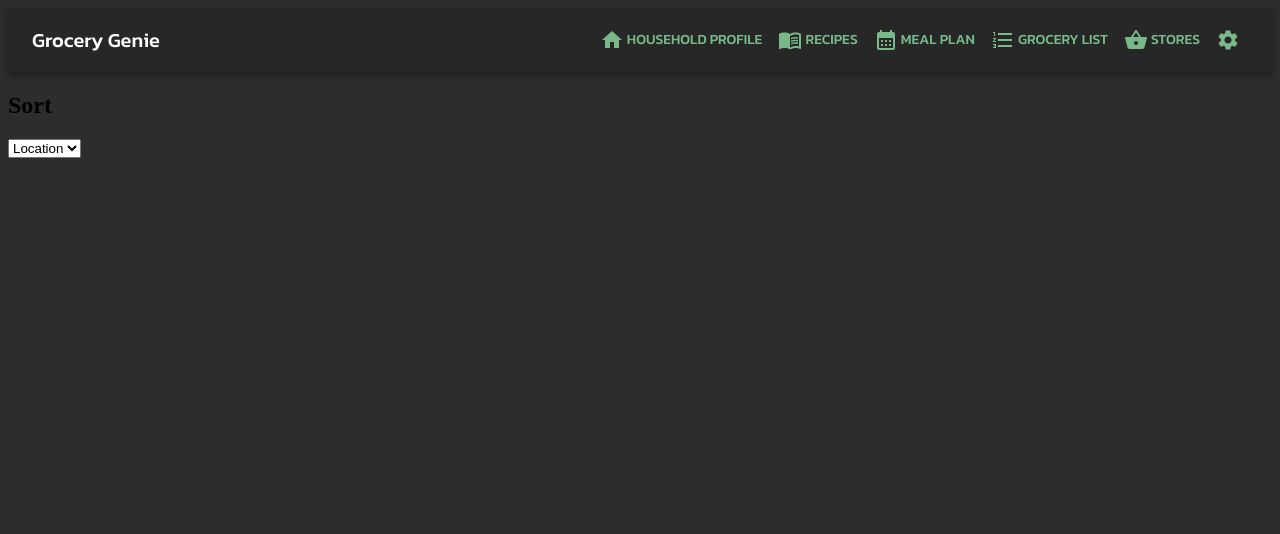
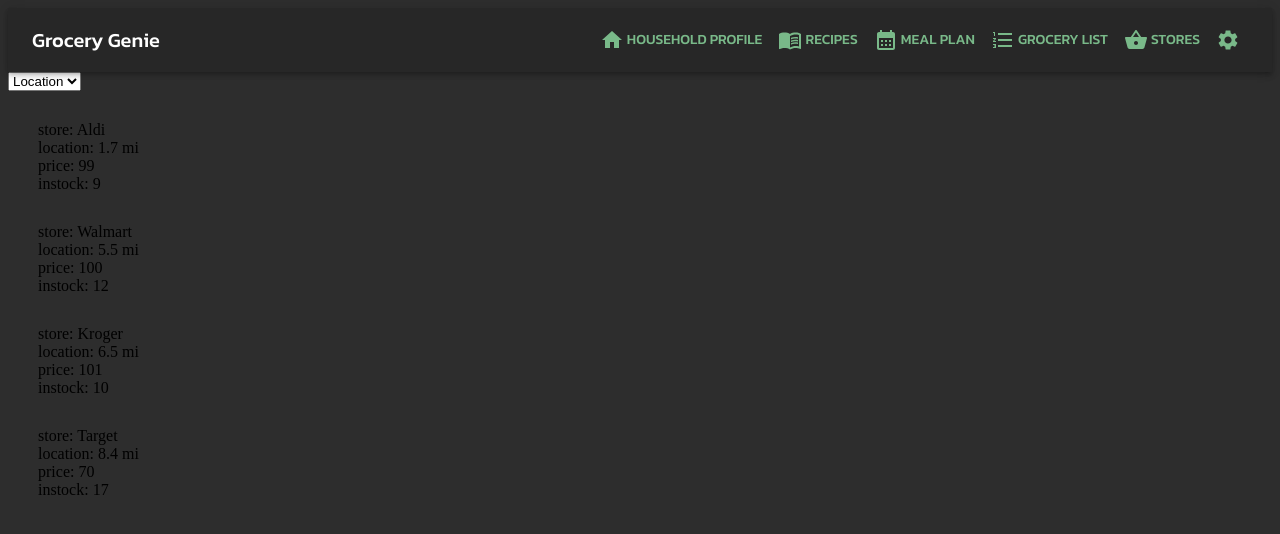
Before and after one commit to frontoge/s23-Copper, a React (Vite) app in the folder grocery-genie/: page /stores in a window 1280 px wide. Shown: the top 534 px of the page. Built offline with nearby package versions, Linux system fonts and the light colour scheme.

Commit message:
sorting working without styling

```diff
--- a/grocery-genie/src/components/storeRecs.jsx
+++ b/grocery-genie/src/components/storeRecs.jsx
@@ -15,10 +15,10 @@ import target from '../images/target_logo.png'
 <link rel="stylesheet" href="../styles/storeRecStyles.css"></link>
 
 const storeList = [
-    {name:'Walmart',image:walmart, location: 5.5, price:100, in_stock: 12, link: 'https://www.walmart.com/cp/976759?&adid=22222222220221176149&wmlspartner=wmtlabs&wl0=e&wl1=g&wl2=c&wl3=193590193349&wl4=aud-1651068664266:kwd-667579415&wl5=9008553&wl6=&wl7=&wl8=&veh=sem&gclid=CjwKCAjwrpOiBhBVEiwA_473dBKP0ffG4wqCJX38ZbJUwECrYGszdswQGq1i8Ch47dpGU1S_GgsylRoCeEoQAvD_BwE&gclsrc=aw.ds'},
-    {name:'Kroger', image:kroger, location : 6.5, price:101, in_stock: 10,link: 'https://www.kroger.com/pr/pickup-delivery-savings-4?ds_rl=1281562&ds_rl=1281680&cid=ps_adw_ogs_15x1savoffer_t:krogerclick&gclid=CjwKCAjwrpOiBhBVEiwA_473dFDZrwW3aTGjQaQwviSQy7rjNQwTiJkl1vDpK0YPb9cE5A0d8EM16xoCN20QAvD_BwE&gclsrc=aw.ds'},
-    {name:'Aldi', image: aldi, location: 1.7, price:99, in_stock: 9,link: 'https://www.aldi.us/?utm_source=google&utm_medium=sem&utm_campaign=brand&utm_term=aldi&gclid=CjwKCAjwrpOiBhBVEiwA_473dMx0IJIjK0_ys11If1jVm80YPOLbXhfDPAlyt26YwahkrRHvkiCNfRoCtAgQAvD_BwE&gclsrc=aw.ds'},
-    {name: 'Target', image: target, location: 8.4, price: 70, in_stock: 17,link: 'https://www.target.com/c/grocery/-/N-5xt1a'}
+    {id: 1, name:'Walmart',image:walmart, location: 5.5, price:100, in_stock: 12, link: 'https://www.walmart.com/cp/976759?&adid=22222222220221176149&wmlspartner=wmtlabs&wl0=e&wl1=g&wl2=c&wl3=193590193349&wl4=aud-1651068664266:kwd-667579415&wl5=9008553&wl6=&wl7=&wl8=&veh=sem&gclid=CjwKCAjwrpOiBhBVEiwA_473dBKP0ffG4wqCJX38ZbJUwECrYGszdswQGq1i8Ch47dpGU1S_GgsylRoCeEoQAvD_BwE&gclsrc=aw.ds'},
+    {id: 2, name:'Kroger', image:kroger, location : 6.5, price:101, in_stock: 10,link: 'https://www.kroger.com/pr/pickup-delivery-savings-4?ds_rl=1281562&ds_rl=1281680&cid=ps_adw_ogs_15x1savoffer_t:krogerclick&gclid=CjwKCAjwrpOiBhBVEiwA_473dFDZrwW3aTGjQaQwviSQy7rjNQwTiJkl1vDpK0YPb9cE5A0d8EM16xoCN20QAvD_BwE&gclsrc=aw.ds'},
+    {id: 3, name:'Aldi', image: aldi, location: 1.7, price:99, in_stock: 9,link: 'https://www.aldi.us/?utm_source=google&utm_medium=sem&utm_campaign=brand&utm_term=aldi&gclid=CjwKCAjwrpOiBhBVEiwA_473dMx0IJIjK0_ys11If1jVm80YPOLbXhfDPAlyt26YwahkrRHvkiCNfRoCtAgQAvD_BwE&gclsrc=aw.ds'},
+    {id: 4, name: 'Target', image: target, location: 8.4, price: 70, in_stock: 17,link: 'https://www.target.com/c/grocery/-/N-5xt1a'}
     ];
 let s = [];
 
@@ -72,7 +72,6 @@ function StoreRec(props) {
         return (
         <div className='storeinfo'>
 
-                <h2>Sort</h2>
                 <select onChange={(e) => setSortType(e.target.value)}>
                     <option value="location">Location</option>
                     <option value="price">Price</option>
@@ -82,53 +81,16 @@ function StoreRec(props) {
 
 
 
-        {data?.map((store, index) => {
-        s.push(
-        <div>
-            <Box
-            sx={{
-            width: 300,
-            height: 300,
-            position: 'relative',
-            backgroundColor: 'primary.main'}}>
-        <img src={data[index].image} alt="target" width={150} height={100}
-        sx={{
-            position: 'absolute',
-            top:0,
-            left:0
-        }}/>
-
-          <div  sx={{
-                position: 'relative',
-                top:0,
-                end:0
-            }}>
-
-        <h5> {data[index].location} mi</h5>
+    {data.map(store => (
+        <div key={store.id} style={{ margin: '30px' }}>
+          <div>{`store: ${store.name}`}</div>
+          <div>{`location: ${store.location} mi`}</div>
+          <div>{`price: ${store.price}`}</div>
+          <div>{`instock: ${store.in_stock}`}</div>
         </div>
-
-            <p>
-                                In Stock Items: {data[index].in_stock}
-                            </p>
-                            <p>
-                                Total Price: ${data[index].price}
-                            </p>
-            <Button variant="contained"
-            sx={{
-                position: 'absolute',
-                right:0,
-                bottom:0
-            }}onClick={(e)=> {
-                window.location.href=data[index].link
-            }}>Go to {data[index].name}</Button>
-            </Box>
-            <h2> </h2>
-            </div>
+      ))}
 
 
-        )
-        })}
-            <ul key="store" className ='storeList'> {s} </ul>
                 </div>
 
 /*
```
